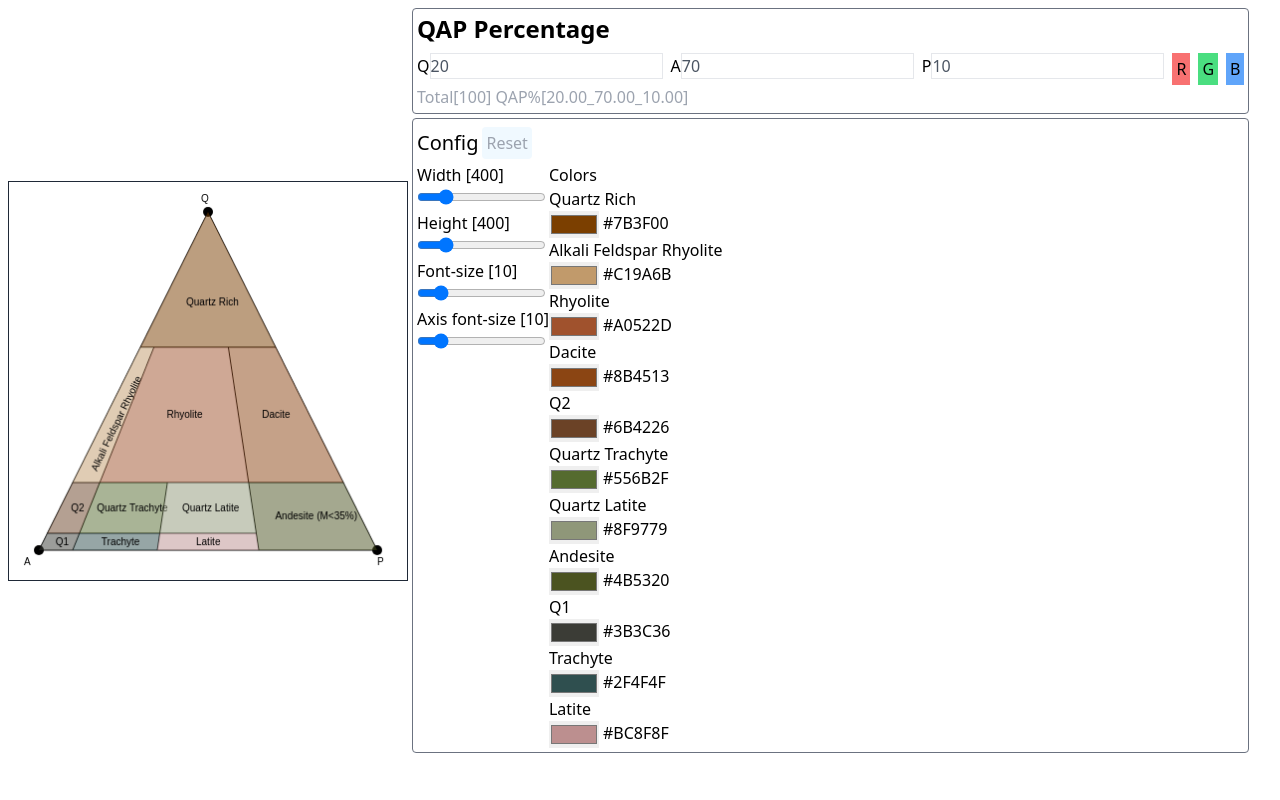
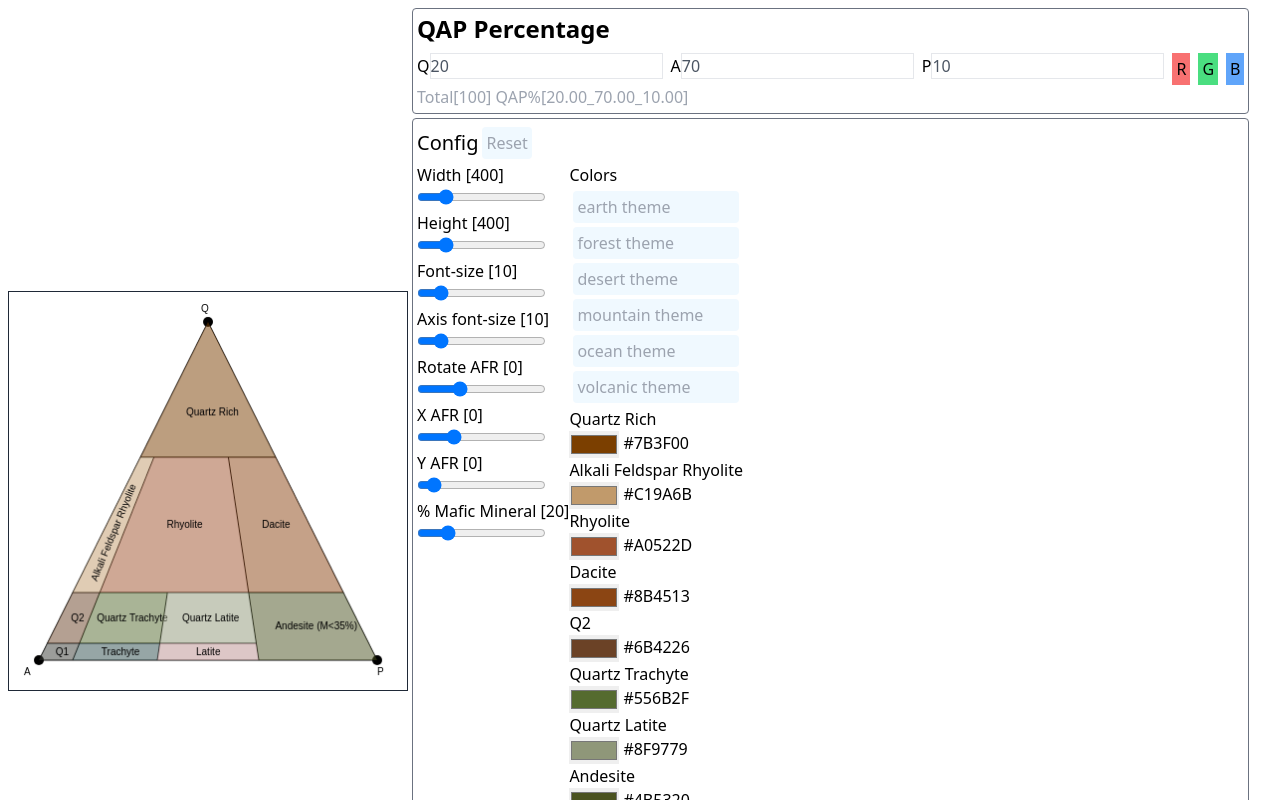
Before and after one commit to Dev4Geo/granite, a Next.js app: page /graph in a window 1280 px wide. Shown: the top 800 px of the page. Built offline with nearby package versions, Linux system fonts and the light colour scheme.

Commit message:
x y mafic theme

```diff
--- a/src/components/graph/graphConfig.tsx
+++ b/src/components/graph/graphConfig.tsx
@@ -1,4 +1,5 @@
 import { useState } from "react";
+import { colorTheme } from "@/types/types";
 
 const GraphConfig = ({
   canvasConfig,
@@ -8,6 +9,20 @@ const GraphConfig = ({
   handleHeight,
   handleColor,
   handleReset,
+  handleRAlkali,
+  handleXAlkali,
+  handleYAlkali,
+  handleRatio,
+  handleMaficMineral,
+  handleTheme,
+  handleIsShowColors,
+  handleIsShowAxis,
+  handleIsShowGrid,
+  handleIsShowRockNames,
+  handleRockNameColor,
+  handleGridColor,
+  handleIsShowLegend,
+  handleIsShowCircle,
 }: any) => {
   const [size, setSize] = useState({
     width: canvasConfig.width,
@@ -21,12 +36,18 @@ const GraphConfig = ({
   };
 
   const keys = Object.keys(canvasConfig.colors);
+  const themes = Object.keys(colorTheme);
 
   return (
     <>
       <div className="flex flex-row items-center">
         <div className="text-xl">Config</div>
-        <div className="bg-sky-50 text-gray-400 rounded p-1 m-1" onClick={handleReset}>Reset</div>
+        <div
+          className="bg-sky-50 text-gray-400 rounded p-1 m-1"
+          onClick={handleReset}
+        >
+          Reset
+        </div>
       </div>
       <div className="flex flex-row">
         <div className="flex flex-col">
@@ -78,10 +99,71 @@ const GraphConfig = ({
               onChange={handleFontSizeAxis}
             />
           </div>
+          <div className="">
+            <div className="">Rotate AFR [{canvasConfig.rAlkali}]</div>
+            <input
+              className="slider"
+              type="range"
+              min={-2.26}
+              max={5}
+              step={0.001}
+              value={canvasConfig.rAlkali}
+              onChange={handleRAlkali}
+            />
+          </div>
+          <div className="">
+            <div className="">X AFR [{canvasConfig.xAlkali}]</div>
+            <input
+              className="slider"
+              type="range"
+              min={-17}
+              max={50}
+              step={0.1}
+              value={canvasConfig.xAlkali}
+              onChange={handleXAlkali}
+            />
+          </div>
+          <div className="">
+            <div className="">Y AFR [{canvasConfig.yAlkali}]</div>
+            <input
+              className="slider"
+              type="range"
+              min={-4.5}
+              max={50}
+              step={0.1}
+              value={canvasConfig.yAlkali}
+              onChange={handleYAlkali}
+            />
+          </div>
+          <div className="">
+            <div className="">
+              % Mafic Mineral [{canvasConfig.maficMineral}]
+            </div>
+            <input
+              className="slider"
+              type="range"
+              min={0}
+              max={100}
+              step={0.1}
+              value={canvasConfig.maficMineral}
+              onChange={handleMaficMineral}
+            />
+          </div>
         </div>
         <div className="">
           <div className="">
             <div className="">Colors</div>
+            <div className="">
+              {themes.map((theme, ind) => (
+                <div
+                  key={ind}
+                  className="bg-sky-50 text-gray-400 rounded p-1 m-1"
+                  onClick={() => handleTheme(theme)}
+                >
+                  {theme} theme
+                </div>
+              ))}
+            </div>
             {keys.map((k: string, ind: any) => (
               <div className="" key={ind}>
                 <div className="">{k}</div>
--- a/src/pages/graph.tsx
+++ b/src/pages/graph.tsx
@@ -34,7 +34,7 @@ const defaultConfig = {
   yAlkali: 0,
   rAlkali: 0,
   ratio: 0,
-  maficMineral: 0,
+  maficMineral: 20,
 };
 
 const Graph = () => {
@@ -134,6 +134,122 @@ const Graph = () => {
   };
   const handleReset = () => {
     window.location.reload();
+  };
+  const handleRAlkali = (e: React.ChangeEvent<HTMLInputElement>) => {
+    const value = parseFloat(e.target.value);
+    setCanvasConfig({
+      ...canvasConfig,
+      rAlkali: value,
+    });
+  };
+  const handleXAlkali = (e: React.ChangeEvent<HTMLInputElement>) => {
+    const value = parseFloat(e.target.value);
+    setCanvasConfig({
+      ...canvasConfig,
+      xAlkali: value,
+    });
+  };
+
+  const handleYAlkali = (e: React.ChangeEvent<HTMLInputElement>) => {
+    const value = parseFloat(e.target.value);
+    setCanvasConfig({
+      ...canvasConfig,
+      yAlkali: value,
+    });
+  };
+
+  const handleRatio = (e: React.ChangeEvent<HTMLInputElement>) => {
+    const value = parseFloat(e.target.value);
+    setCanvasConfig({
+      ...canvasConfig,
+      ratio: value,
+    });
+  };
+
+  const handleMaficMineral = (e: React.ChangeEvent<HTMLInputElement>) => {
+    const value = parseFloat(e.target.value);
+    setCanvasConfig({
+      ...canvasConfig,
+      maficMineral: value,
+    });
+  };
+
+  const handleTheme = (themeName: canvasConfigType["theme"]) => {
+    const theme = colorTheme[themeName];
+    setCanvasConfig({
+      ...canvasConfig,
+      colors: {
+        "Quartz Rich": theme[0],
+        "Alkali Feldspar Rhyolite": theme[1],
+        Rhyolite: theme[2],
+        Dacite: theme[3],
+        Q2: theme[4],
+        "Quartz Trachyte": theme[5],
+        "Quartz Latite": theme[6],
+        Andesite: theme[7],
+        Q1: theme[8],
+        Trachyte: theme[9],
+        Latite: theme[10],
+      },
+    });
+  };
+
+  const handleIsShowColors = ()=>{
+    setCanvasConfig({
+      ...canvasConfig,
+      isShowColors: !canvasConfig.isShowColors,
+    });
+  }
+
+  const handleIsShowAxis = ()=>{
+    setCanvasConfig({
+      ...canvasConfig,
+      isShowAxis: !canvasConfig.isShowAxis,
+    });
+  }
+
+  const handleIsShowGrid = ()=>{
+    setCanvasConfig({
+      ...canvasConfig,
+      isShowGrid: !canvasConfig.isShowGrid,
+    });
+  }
+
+  const handleIsShowRockNames = ()=>{
+    setCanvasConfig({
+      ...canvasConfig,
+      isShowRockNames: !canvasConfig.isShowRockNames,
+    });
+  }
+
+  const handleRockNameColor = (e: React.ChangeEvent<HTMLInputElement>) => {
+    const value = e.target.value;
+    setCanvasConfig({
+      ...canvasConfig,
+      rockNameColor: value,
+    });
+  };
+
+  const handleGridColor = (e: React.ChangeEvent<HTMLInputElement>) => {
+    const value = e.target.value;
+    setCanvasConfig({
+      ...canvasConfig,
+      gridColor: value,
+    });
+  };
+
+  const handleIsShowLegend = ()=>{
+    setCanvasConfig({
+      ...canvasConfig,
+      isShowLegend: !canvasConfig.isShowLegend,
+    });
+  }
+
+  const handleIsShowCircle = ()=>{
+    setCanvasConfig({
+      ...canvasConfig,
+      isShowCircle: !canvasConfig.isShowCircle,
+    });
   }
 
   return (
@@ -178,6 +294,20 @@ const Graph = () => {
             handleHeight={handleHeight}
             handleColor={handleColor}
             handleReset={handleReset}
+            handleRAlkali={handleRAlkali}
+            handleXAlkali={handleXAlkali}
+            handleYAlkali={handleYAlkali}
+            handleRatio={handleRatio}
+            handleMaficMineral={handleMaficMineral}
+            handleTheme={handleTheme}
+            handleIsShowColors={handleIsShowColors}
+            handleIsShowAxis={handleIsShowAxis}
+            handleIsShowGrid={handleIsShowGrid}
+            handleIsShowRockNames={handleIsShowRockNames}
+            handleRockNameColor={handleRockNameColor}
+            handleGridColor={handleGridColor}
+            handleIsShowLegend={handleIsShowLegend}
+            handleIsShowCircle={handleIsShowCircle}
           />
         </div>
       </div>
--- a/src/types/types.ts
+++ b/src/types/types.ts
@@ -110,6 +110,15 @@ export type canvasConfigType = {
   xAlkali: number;
   yAlkali: number;
   rAlkali: number;
-  ratio: number;
+  ratio: number; // unused
   maficMineral: number;
+  theme: 'earth'|'forest'|'desert'|'mountain'|'ocean'|'volcanic';
+  isShowColors: boolean;
+  isShowAxis: boolean;
+  isShowGrid: boolean;
+  isShowRockNames: boolean;
+  rockNameColor: string;
+  gridColor: string;
+  isShowLegend: boolean;
+  isShowCircle: boolean;
 };
--- a/src/utils/ternaryGraph.tsx
+++ b/src/utils/ternaryGraph.tsx
@@ -87,8 +87,9 @@ class TernaryGraph {
   fillRotatedText(text: string, box: number[][]) {
     let [x, y] = this.getCenter(box);
     this.ctx.save();
-    this.ctx.translate(x - this.w / 20, y + this.h / 7);
-    this.ctx.rotate(-Math.PI / 2.8);
+    this.ctx.translate(x - this.w / (20 + this.config.xAlkali), y + this.h / (7 + this.config.yAlkali));
+    const ratio = this.w / this.h;
+    this.ctx.rotate(-Math.PI / (ratio + 1.66 + this.config.rAlkali));
     this.ctx.fillText(text, 0, 0);
     this.ctx.restore();
   }
@@ -286,7 +287,8 @@ class TernaryGraph {
       [d, this.left.y],
     ];
     this.fillColor(color, box);
-    this.fillText("Andesite (M<35%)", box);
+    const text = this.config.maficMineral > 35 ? "Basalt (M>35%)" : "Andesite (M<35%)";
+    this.fillText(text, box);
   }
 
   fillColor(color: string, points: number[][]) {
```
